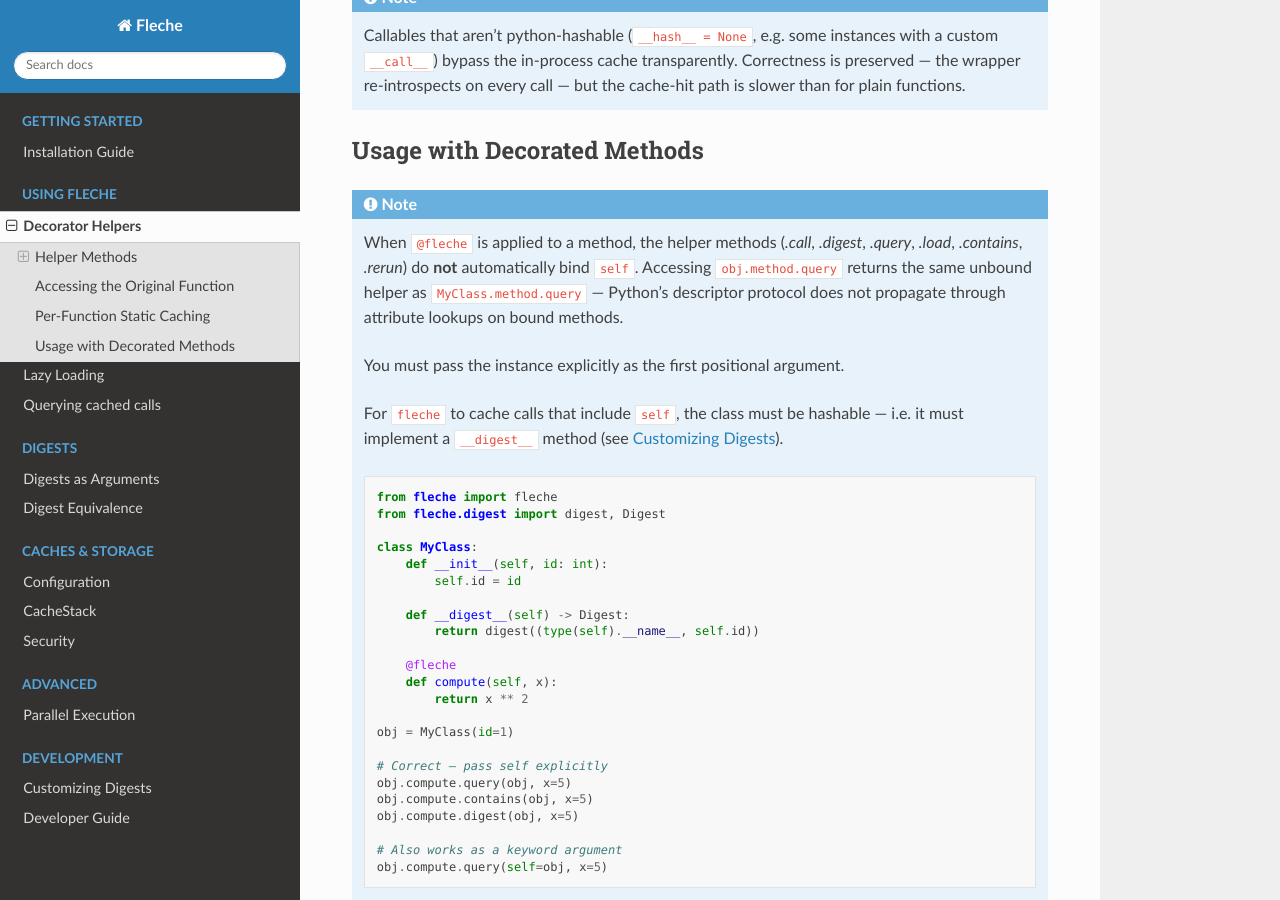
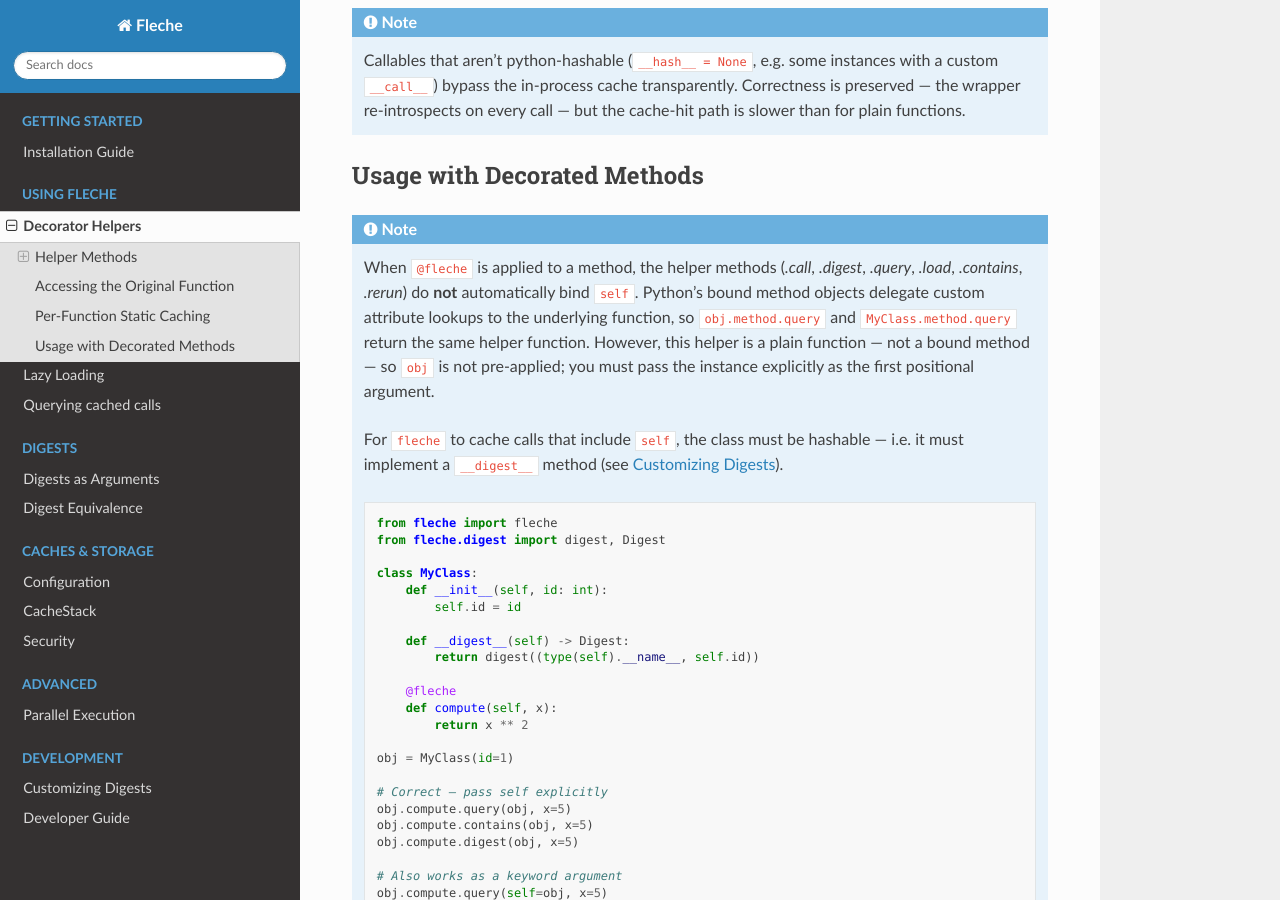
Before and after one commit to pmrv/fleche, a Sphinx documentation site: the page built from docs/usage/helpers.rst, in a window 1280 px wide and 900 px high, scrolled down 2374 px. Built offline with Sphinx 7.4.7 and the Read the Docs theme 3.1.0, drawn with Linux system fonts in a browser that asks for light colours; pages that are not in the unit, such as notebooks, are missing from menus; some of the changed text lies outside the part shown.

```diff
--- a/docs/usage/helpers.rst
+++ b/docs/usage/helpers.rst
@@ -61,7 +61,7 @@ To keep the cache-hit hot path fast, ``@fleche`` memoises three pure-of-``func``
 quantities the first time it sees a given function:
 
 - ``inspect.signature(func)``
-- the digest of ``func.__code__`` (when ``hash_code=True``, the default)
+- the digest of ``func.__code__`` (included in cache keys only when ``hash_code=True``; the default is ``False``)
 - ``(qualname, module, version)`` extracted via
   :class:`pyiron_snippets.versions.VersionInfo`
 
@@ -113,11 +113,11 @@ Usage with Decorated Methods
 .. note::
 
    When ``@fleche`` is applied to a method, the helper methods (`.call`, `.digest`, `.query`,
-   `.load`, `.contains`, `.rerun`) do **not** automatically bind ``self``. Accessing
-   ``obj.method.query`` returns the same unbound helper as ``MyClass.method.query`` — Python's
-   descriptor protocol does not propagate through attribute lookups on bound methods.
-
-   You must pass the instance explicitly as the first positional argument.
+   `.load`, `.contains`, `.rerun`) do **not** automatically bind ``self``. Python's bound method
+   objects delegate custom attribute lookups to the underlying function, so
+   ``obj.method.query`` and ``MyClass.method.query`` return the same helper function.
+   However, this helper is a plain function — not a bound method — so ``obj`` is not
+   pre-applied; you must pass the instance explicitly as the first positional argument.
 
    For ``fleche`` to cache calls that include ``self``, the class must be hashable —
    i.e. it must implement a ``__digest__`` method (see :doc:`/dev/custom_digests`).
```
